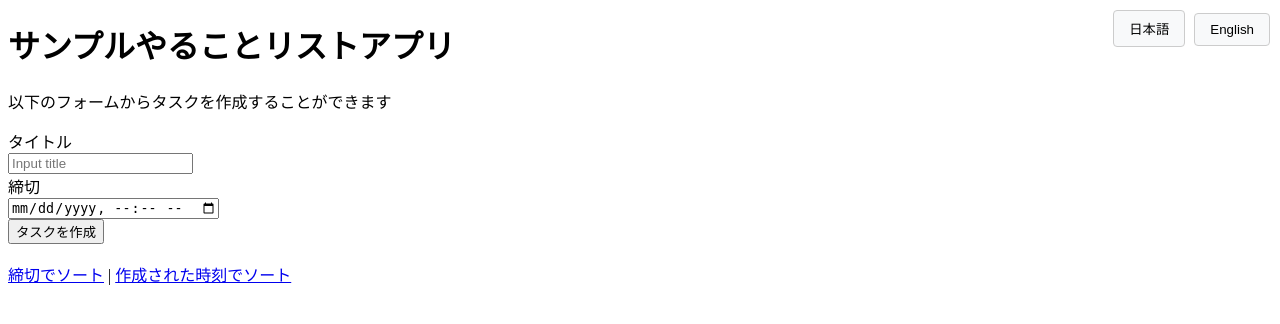
After one commit to s1f10240076/django-test-exercise, a Django app: template todo/templates/todo/index_jp.html in a window 1280 px wide. The commit adds this page. Shown: the top 324 px of the page. Run offline with Django 5.2, Linux system fonts and the light colour scheme; the template is opened without the code that fills it, so the values that code supplies are empty.

Commit message:
index.htmlの日本語バージョンを追加

```diff
--- /dev/null
+++ b/static/styles.css
@@ -0,0 +1,18 @@
+.language-buttons {
+        position: absolute;
+        top: 10px;
+        right: 10px;
+}
+
+.language-buttons button {
+        margin-left: 5px;
+        padding: 8px 15px;
+        border: 1px solid #ccc;
+        background-color: #f8f9fa;
+        cursor: pointer;
+        border-radius: 4px;
+}
+
+.language-buttons button:hover {
+        background-color: #e9ecef;
+}
--- a/todo/templates/todo/index.html
+++ b/todo/templates/todo/index.html
@@ -6,10 +6,15 @@
     <title>To Do Application</title>
     <meta charset="UTF-8">
     <meta name="author" content="INIAD">
+    <link rel="stylesheet" type="text/css" href="{% static 'styles.css' %}">
   </head>
 
   <body>
     <h1>Sample To Do Application</h1>
+    <div class="language-buttons">
+      <button type="button" onclick="location.href='{% url 'index_jp' %}'">日本語</button>
+      <button type="button" onclick="location.href='{% url 'index' %}'">English</button>
+    </div>
     <p>You can submit tasks from the following form.</p>
     <form action="{% url 'index' %}" method="post">
       {% csrf_token %}
--- /dev/null
+++ b/todo/templates/todo/index_jp.html
@@ -0,0 +1,59 @@
+{% load static %}
+<!DOCTYPE html>
+<html lang="ja">
+
+  <head>
+    <title>やることリストアプリ</title>
+    <meta charset="UTF-8">
+    <meta name="author" content="INIAD">
+    <link rel="stylesheet" type="text/css" href="{% static 'styles.css' %}">
+  </head>
+
+  <body>
+    <h1>サンプルやることリストアプリ</h1>
+    <div class="language-buttons">
+      <button type="button" onclick="location.href='{% url 'index_jp' %}'">日本語</button>
+      <button type="button" onclick="location.href='{% url 'index' %}'">English</button>
+    </div>
+    <p>以下のフォームからタスクを作成することができます</p>
+    <form action="{% url 'index_jp' %}" method="post">
+      {% csrf_token %}
+      <div>
+        <label for="titleInput">タイトル</label><br>
+        <input id="titleInput" name="title" type="text" placeholder="Input title">
+      </div>
+      <div>
+        <label for="dueInput">締切</label><br>
+        <input id="dueInput" name="due_at" type="datetime-local">
+      </div>
+      <div>
+        <button type="submit">タスクを作成</button>
+      </div>
+    </form>
+    <br>
+
+    <div>
+      <a href="{% url 'index_jp' %}?order=due">締切でソート</a> |
+      <a href="{% url 'index_jp' %}?order=post">作成された時刻でソート</a>
+    </div>
+
+    {% for task in tasks %}
+    <div class="text">
+      <h2><a href="{% url 'detail' task.id %}">{{ task.title }}</a></h2>
+      <ul>
+        <li>作成された時刻： {{ task.posted_at }}</li>
+        {% if task.due_at %}
+        <li>締切： {{ task.due_at }}</li>
+        {% endif %}
+        {% if task.completed %}
+        <li>ステータス：完了</li>
+        {% else %}
+        <li>ステータス：未完了</li>
+        {% endif %}
+      </ul>
+      <a href="{% url 'delete_task' task.id %}">削除</a>
+    </div>
+    {% endfor %}
+  </body>
+
+</html>
```
